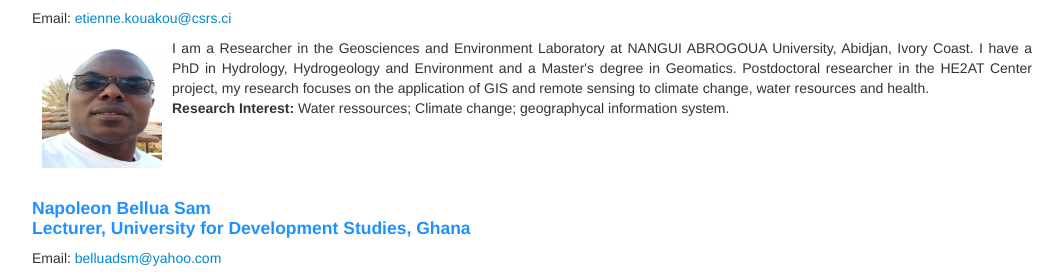
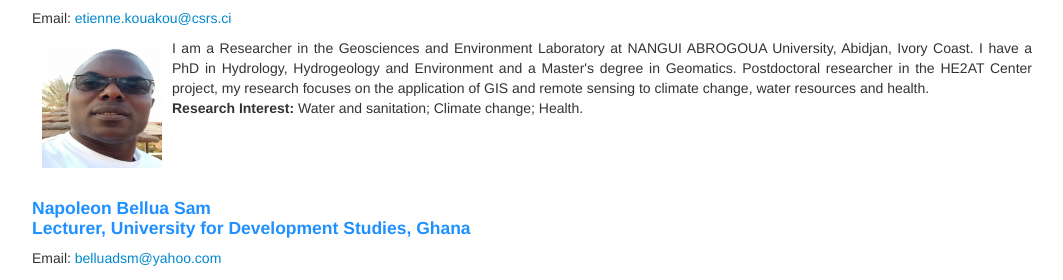
Before and after one commit to ccfscourseukzn/ccfscourseukzn.github.io, a Jekyll site: the page built from pages/participant.md, in a window 1280 px wide and 900 px high, scrolled down 2664 px. Shown: the part 160-440 px from the top of the window, without its empty margins (108-1171 px from the left). Built offline with Jekyll 4.4.1, drawn with Linux system fonts in a browser that asks for light colours.

Commit message:
Update participant.md

```diff
--- a/pages/participant.md
+++ b/pages/participant.md
@@ -83,7 +83,7 @@ Email: <a href="mailto:ewhuraharmah@gmail.com"> ewhuraharmah@gmail.com </a> <br>
 <h4 style="color:DodgerBlue;"> Yao Etienne KOUAKOU <br> Lecturer, NANGUI ABROGOUA UNIVERSITY, Abidjan, Côte d'Ivoire </h4>
 Email: <a href="mailto:etienne.kouakou@csrs.ci"> etienne.kouakou@csrs.ci </a> <br>
 <p align="justify"> <img src="../figures/YAOETIENNE.jpg" alt="YAOETIENNE" style="float:left; width:120px; height:120px; padding: 10px;">   <span style="vertical-align:bottom"> I am a Researcher in the Geosciences and Environment Laboratory at NANGUI ABROGOUA University, Abidjan, Ivory Coast. I have a PhD in Hydrology, Hydrogeology and Environment and a Master's degree in Geomatics. Postdoctoral researcher in the HE2AT Center project, my research focuses on the application of GIS and remote sensing to climate change, water resources and health. </span> <br>
- <b>Research Interest:</b> Water ressources; Climate change; geographycal information system. </p> <br>
+ <b>Research Interest:</b> Water and sanitation; Climate change; Health. </p> <br>
 <br>
 <br>
 <h4 style="color:DodgerBlue;"> Napoleon Bellua Sam <br> Lecturer, University for Development Studies, Ghana </h4>
```
